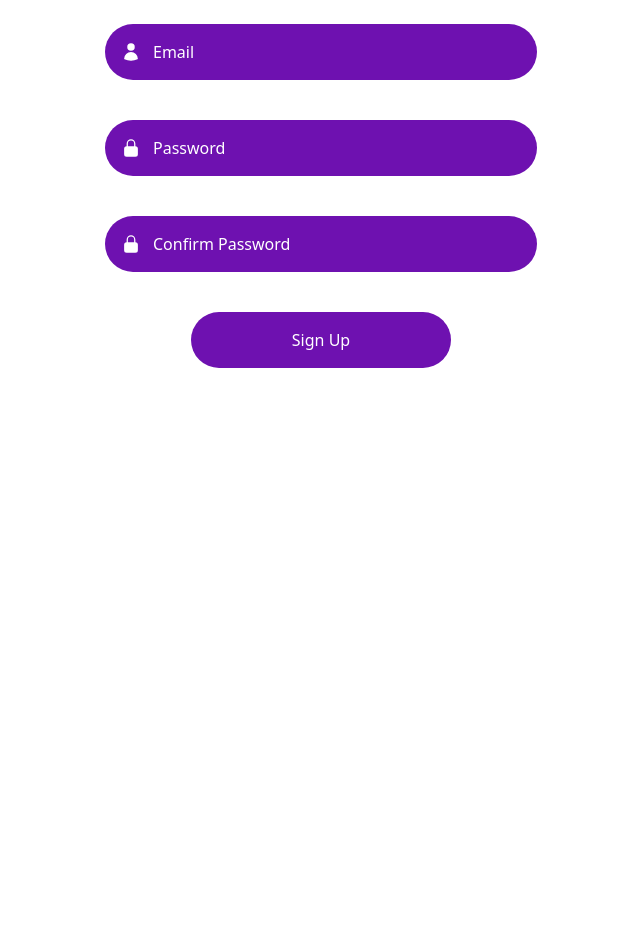
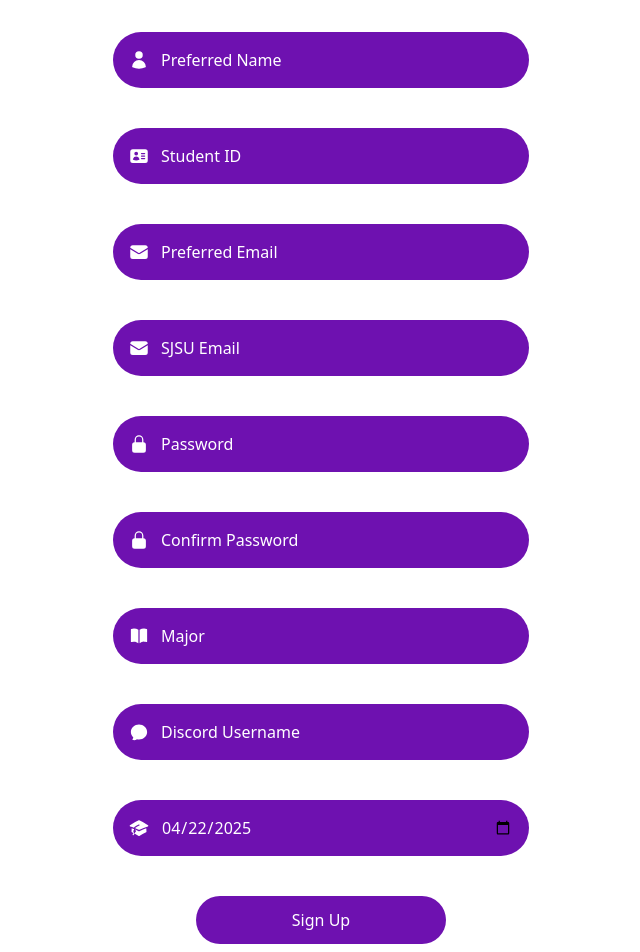
Before and after one commit to rcc-sjsu/rcc-site-mk3, a Next.js app: page /signup in a window 1280 px wide. Shown: the part 300-1252 px from the top of the page, without its empty margins (319-959 px from the left). Before the commit the page ends 800 px from the top, so only its background shows below. Built offline with nearby package versions, Linux system fonts and the light colour scheme.

Commit message:
Added more fields to Signup Page

```diff
--- a/app/(pages)/signup/actions.tsx
+++ b/app/(pages)/signup/actions.tsx
@@ -30,6 +30,12 @@ export async function signup(
             preferred_email: signupReturn.user?.email,
             first_name: formData.get('fname') as string,
             last_name: formData.get('lname') as string,
+            preferred_name: formData.get('pname') as string,
+            student_id: formData.get('sid') as string,
+            sjsu_email: formData.get('sjsuEmail') as string,
+            major: formData.get('major') as string,
+            discord_username: formData.get('discord') as string,
+            expected_graduation: formData.get('gradDate') as string,
         }
 
         const { error: insertionError } = await supabase.from('users').insert(userData)
--- a/app/(pages)/signup/page.tsx
+++ b/app/(pages)/signup/page.tsx
@@ -2,14 +2,20 @@
 
 import { useActionState, FormEvent } from "react";
 import { signup } from "./actions";
-import { UserIcon, LockClosedIcon } from "@heroicons/react/24/solid";
+import { UserIcon, LockClosedIcon, EnvelopeIcon, IdentificationIcon, AcademicCapIcon, ChatBubbleOvalLeftIcon, BookOpenIcon } from "@heroicons/react/24/solid";
 import { useRef, useState, useEffect, ChangeEvent, FocusEvent } from "react";
 
 // ----- Types -----
 interface SignupFormFields {
   fname: string;
   lname: string;
+  pname: string;
+  sid: string;
   email: string;
+  sjsuEmail: string;
+  major: string;
+  discord: string;
+  gradDate: string;
   password: string;
   passConfirm: string;
 }
@@ -59,7 +65,13 @@ export default function SignUpPage(): React.JSX.Element {
   const [fields, setFields] = useState<SignupFormFields>({
     fname: "",
     lname: "",
+    pname: "",
+    sid: "",
     email: "",
+    sjsuEmail: "",
+    major: "",
+    discord: "",
+    gradDate: new Date().toISOString().slice(0, 10),
     password: "",
     passConfirm: "",
   });
@@ -124,7 +136,7 @@ export default function SignUpPage(): React.JSX.Element {
   };
 
   return (
-    <div className="flex h-screen p-25">
+    <div className="flex p-25 m-5">
       <form
         ref={formRef}
         action={formAction}
@@ -132,7 +144,7 @@ export default function SignUpPage(): React.JSX.Element {
         className="m-auto h-full w-2/5 flex flex-col justify-evenly"
       >
         {/* First Name - no validation */}
-        <div className="relative w-full mb-2">
+        <div className="relative w-full my-5">
           <span className="absolute inset-y-0 left-0 flex items-center pl-4">
             <UserIcon className="h-5 w-5 text-white" />
           </span>
@@ -148,7 +160,7 @@ export default function SignUpPage(): React.JSX.Element {
         </div>
 
         {/* Last Name - no validation */}
-        <div className="relative w-full mb-2">
+        <div className="relative w-full my-5">
           <span className="absolute inset-y-0 left-0 flex items-center pl-4">
             <UserIcon className="h-5 w-5 text-white" />
           </span>
@@ -163,15 +175,47 @@ export default function SignUpPage(): React.JSX.Element {
           />
         </div>
 
-        {/* Email */}
-        <div className="relative w-full mb-2">
+        {/* Preferred Name - no validation */}
+        <div className="relative w-full my-5">
           <span className="absolute inset-y-0 left-0 flex items-center pl-4">
             <UserIcon className="h-5 w-5 text-white" />
           </span>
           <input
+            type="text"
+            name="pname"
+            placeholder="Preferred Name"
+            className="w-full py-4 pl-12 pr-4 bg-purple-800 text-white placeholder-white rounded-full focus:outline-none focus:ring-2 focus:ring-purple-400"
+            value={fields.pname}
+            onChange={handleChange}
+            required
+          />
+        </div>
+
+        {/* Student ID - no validation */}
+        <div className="relative w-full my-5">
+          <span className="absolute inset-y-0 left-0 flex items-center pl-4">
+            <IdentificationIcon className="h-5 w-5 text-white" />
+          </span>
+          <input
+            type="text"
+            name="sid"
+            placeholder="Student ID"
+            className="w-full py-4 pl-12 pr-4 bg-purple-800 text-white placeholder-white rounded-full focus:outline-none focus:ring-2 focus:ring-purple-400"
+            value={fields.sid}
+            onChange={handleChange}
+            required
+          />
+        </div>
+
+        {/* Preferred Email */}
+        <div className="relative w-full my-5">
+          <span className="absolute inset-y-0 left-0 flex items-center pl-4">
+            <EnvelopeIcon className="h-5 w-5 text-white" />
+          </span>
+          <input
             type="email"
             name="email"
-            placeholder="Email"
+            placeholder="Preferred Email"
             className="w-full py-4 pl-12 pr-4 bg-purple-800 text-white placeholder-white rounded-full focus:outline-none focus:ring-2 focus:ring-purple-400"
             value={fields.email}
             onChange={handleChange}
@@ -189,8 +233,28 @@ export default function SignUpPage(): React.JSX.Element {
           </div>
         )}
 
+        {/* SJSU Email */}
+        <div className="relative w-full my-5">
+          <span className="absolute inset-y-0 left-0 flex items-center pl-4">
+            <EnvelopeIcon className="h-5 w-5 text-white" />
+          </span>
+          <input
+            type="email"
+            name="sjsuEmail"
+            placeholder="SJSU Email"
+            className="w-full py-4 pl-12 pr-4 bg-purple-800 text-white placeholder-white rounded-full focus:outline-none focus:ring-2 focus:ring-purple-400"
+            value={fields.sjsuEmail}
+            onChange={handleChange}
+            onBlur={handleBlur}
+            required
+          />
+          {touched.email && errors.email && (
+            <div className="mt-1 text-red-500 text-sm">{errors.email}</div>
+          )}
+        </div>
+
         {/* Password */}
-        <div className="relative w-full mb-2">
+        <div className="relative w-full my-5">
           <span className="absolute inset-y-0 left-0 flex items-center pl-4">
             <LockClosedIcon className="h-5 w-5 text-white" />
           </span>
@@ -210,7 +274,7 @@ export default function SignUpPage(): React.JSX.Element {
         </div>
 
         {/* Confirm Password */}
-        <div className="relative w-full mb-2">
+        <div className="relative w-full my-5">
           <span className="absolute inset-y-0 left-0 flex items-center pl-4">
             <LockClosedIcon className="h-5 w-5 text-white" />
           </span>
@@ -229,6 +293,54 @@ export default function SignUpPage(): React.JSX.Element {
           )}
         </div>
 
+        {/* Major - no validation */}
+        <div className="relative w-full my-5">
+          <span className="absolute inset-y-0 left-0 flex items-center pl-4">
+            <BookOpenIcon className="h-5 w-5 text-white" />
+          </span>
+          <input
+            type="text"
+            name="major"
+            placeholder="Major"
+            className="w-full py-4 pl-12 pr-4 bg-purple-800 text-white placeholder-white rounded-full focus:outline-none focus:ring-2 focus:ring-purple-400"
+            value={fields.major}
+            onChange={handleChange}
+            required
+          />
+        </div>
+
+        {/* Discord Name - no validation */}
+        <div className="relative w-full my-5">
+          <span className="absolute inset-y-0 left-0 flex items-center pl-4">
+            <ChatBubbleOvalLeftIcon className="h-5 w-5 text-white" />
+          </span>
+          <input
+            type="text"
+            name="discord"
+            placeholder="Discord Username"
+            className="w-full py-4 pl-12 pr-4 bg-purple-800 text-white placeholder-white rounded-full focus:outline-none focus:ring-2 focus:ring-purple-400"
+            value={fields.discord}
+            onChange={handleChange}
+            required
+          />
+        </div>
+
+        {/* Graduation Date*/}
+        <div className="relative w-full my-5">
+          <span className="absolute inset-y-0 left-0 flex items-center pl-4">
+            <AcademicCapIcon className="h-5 w-5 text-white" />
+          </span>
+          <input
+            type="date"
+            name="gradDate"
+            placeholder="Graduation Date"
+            className="w-full py-4 pl-12 pr-4 bg-purple-800 text-white placeholder-white rounded-full focus:outline-none focus:ring-2 focus:ring-purple-400"
+            value={fields.gradDate}
+            onChange={handleChange}
+            required
+          />
+        </div>
+
         {/* Server-side error */}
         {(state?.error && (state?.error != 'insert or update on table "users" violates foreign key constraint "users_system_id_fkey"')) && (
           <div className="mt-2 mb-2 text-center text-red-500 font-medium">
@@ -238,7 +350,7 @@ export default function SignUpPage(): React.JSX.Element {
 
         <button
           type="submit"
-          className="w-3/5 py-4 bg-purple-800 text-white rounded-full focus:outline-none focus:ring-2 focus:ring-purple-400 mx-auto"
+          className="w-3/5 my-5 py-3 bg-purple-800 text-white rounded-full focus:outline-none focus:ring-2 focus:ring-purple-400 mx-auto"
           disabled={!isFormValid || isPending}
         >
           {isPending ? "Signing up..." : "Sign Up"}
```
